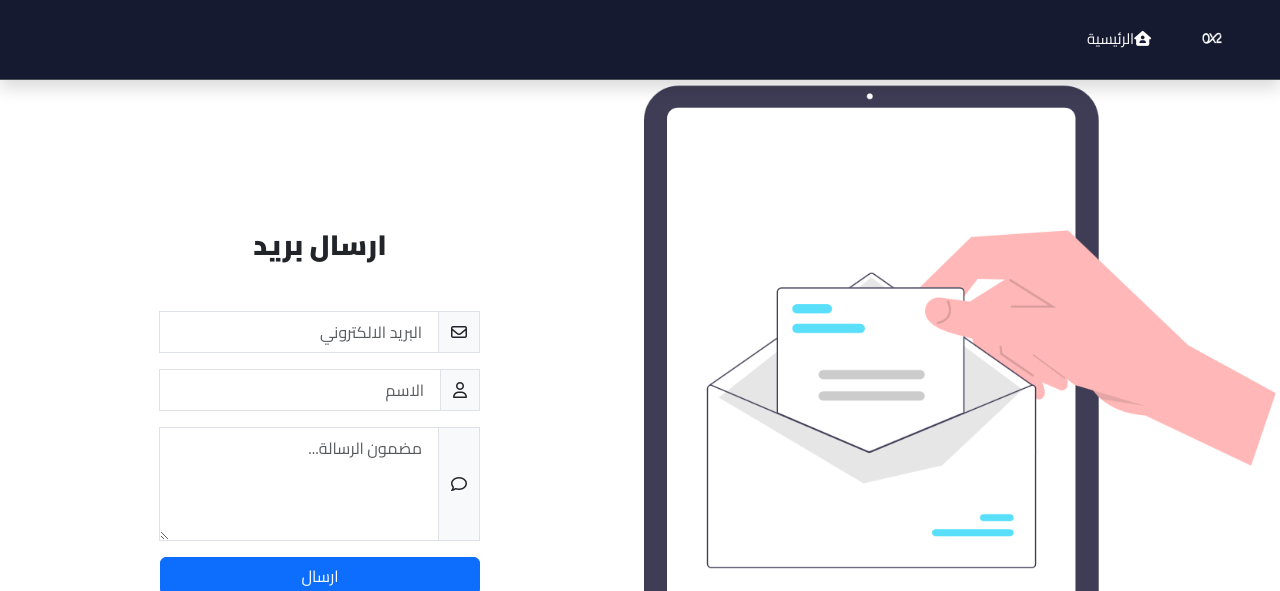
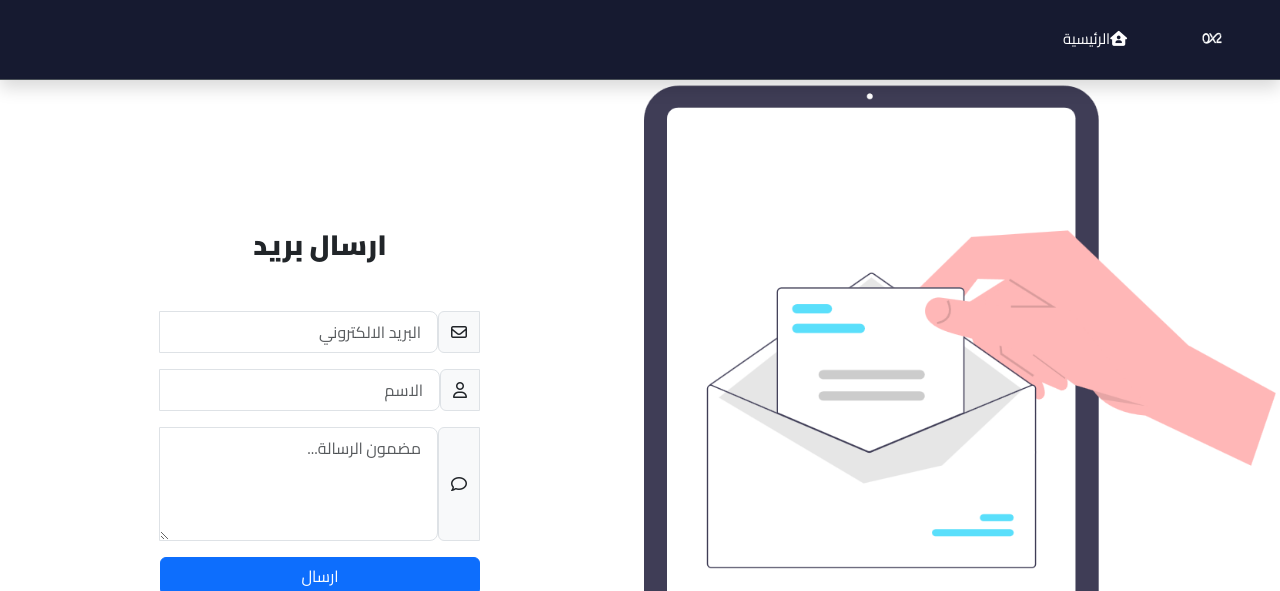
Before and after one commit to LASWAD/GUI-web-Exam, a plain HTML site: page login.html in a window 1280 px wide. Shown: the top 591 px of the page. Drawn offline with nearby package versions, Linux system fonts and the light colour scheme.

Commit message:
Update login.html

```diff
--- a/login.html
+++ b/login.html
@@ -8,10 +8,10 @@
 
     <!--<link href="../lib/twitter-bootstrap/css/bootstrap.min.css" rel="stylesheet" />-->
     <script src="https://kit.fontawesome.com/3250a34497.js" crossorigin="anonymous"></script>
-    <link href="../css/navbar-style.css" rel="stylesheet" />
-    <link href="../css/navbar-media.css" rel="stylesheet" />
+    <link href="css/navbar-style.css" rel="stylesheet" />
+    <link href="css/navbar-media.css" rel="stylesheet" />
 
-    <link href="../lib/twitter-bootstrap/css/bootstrap.rtl.min.css" rel="stylesheet" />
+
     <link href="https://cdn.jsdelivr.net/npm/bootstrap@5.3.3/dist/css/bootstrap.min.css" rel="stylesheet" integrity="sha384-QWTKZyjpPEjISv5WaRU9OFeRpok6YctnYmDr5pNlyT2bRjXh0JMhjY6hW+ALEwIH" crossorigin="anonymous">
 
     <link href="css/loginstyl.css" rel="stylesheet" />
```
